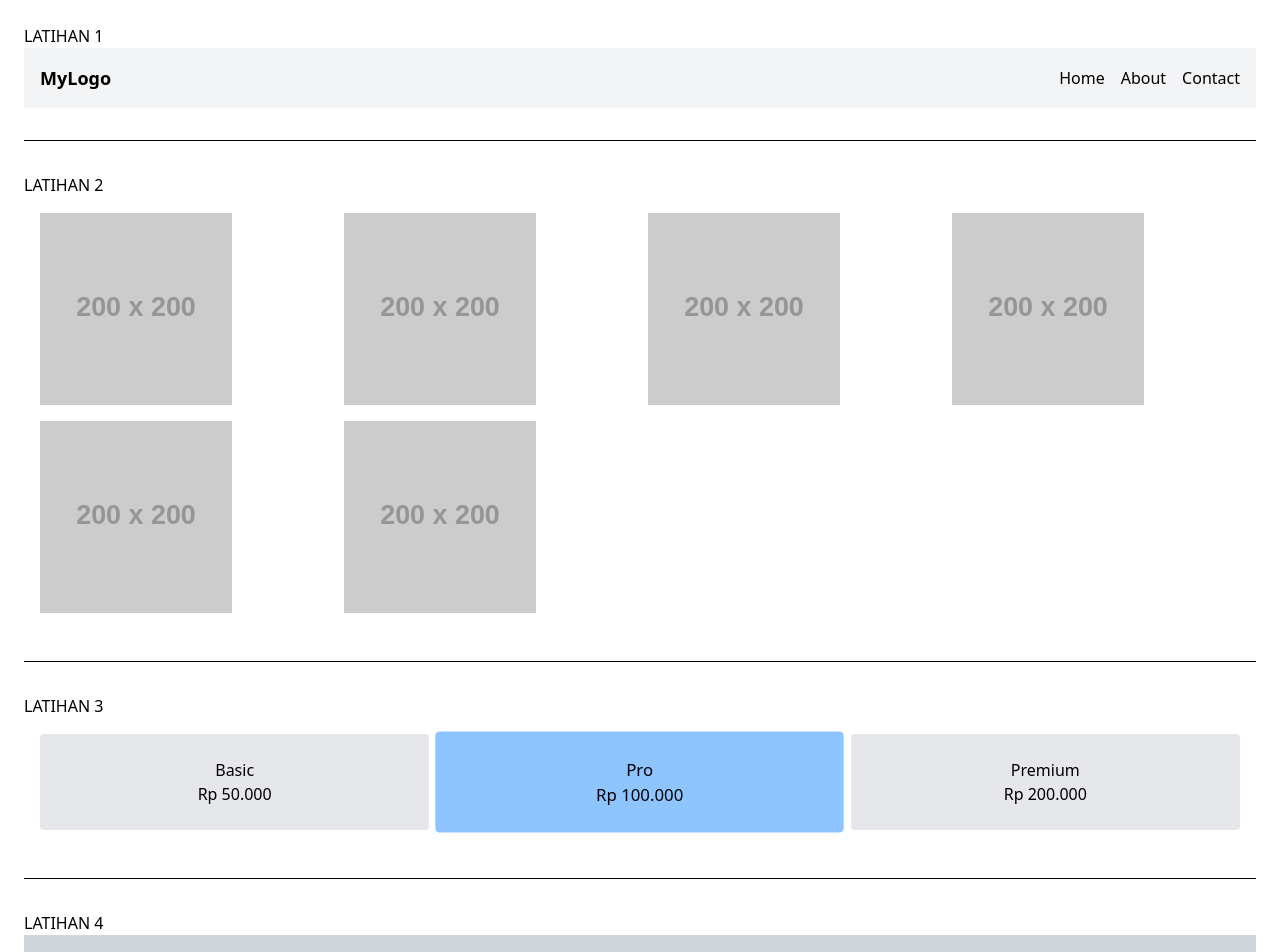
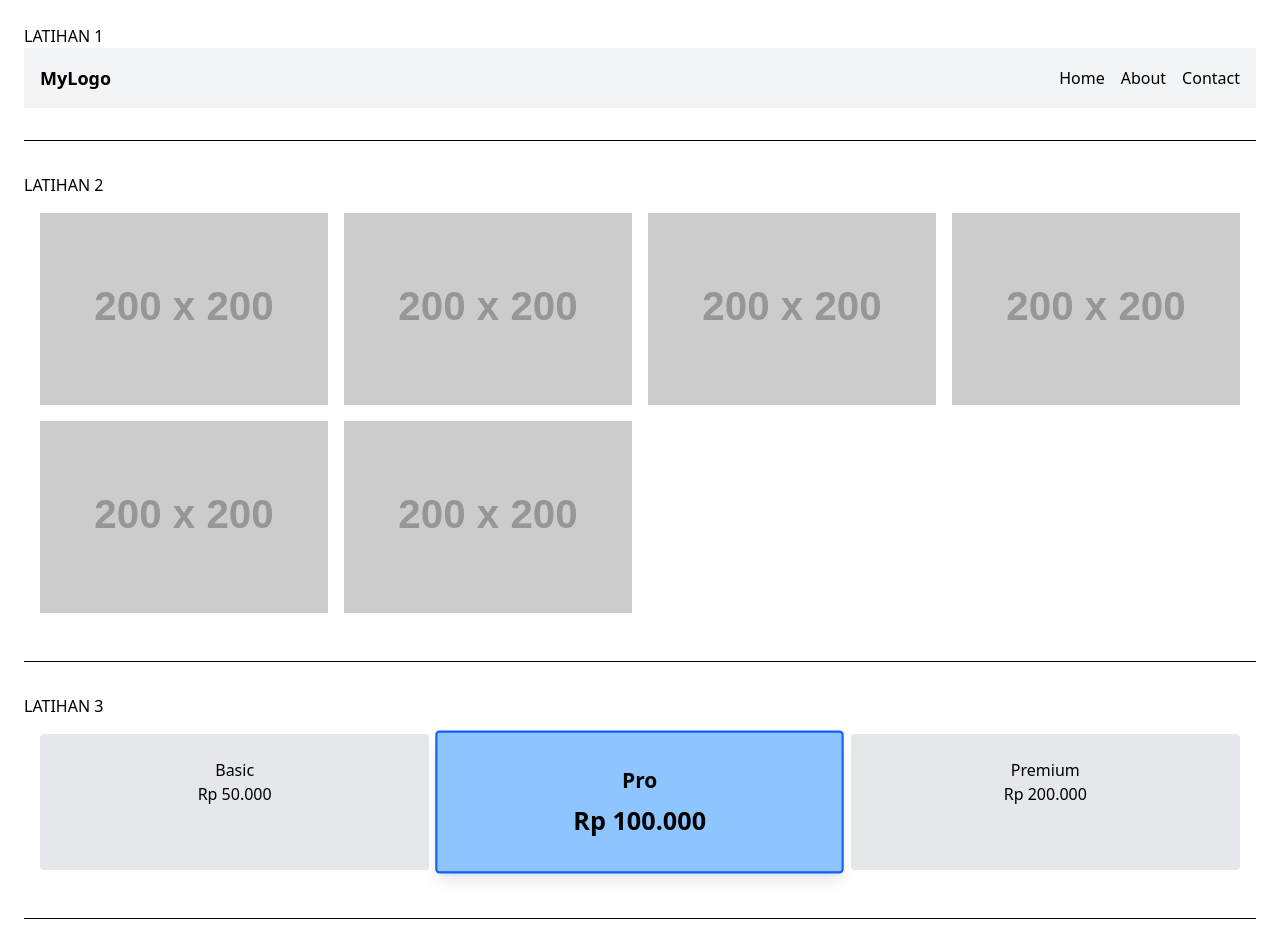
Before and after one commit to DerandaBagas17/admin-ui, a React (Vite) app: page / in a window 1280 px wide. Shown: the top 952 px of the page. Built offline with nearby package versions, Linux system fonts and the light colour scheme.

Commit message:
tugas variant class

```diff
--- a/src/App.jsx
+++ b/src/App.jsx
@@ -32,53 +32,54 @@ function App() {
         <hr />
         {/* LATIHAN 2 - GRID GALERI */}
         LATIHAN 2
-        <div className="p-4 grid grid-cols-2 md:grid-cols-4 gap-4">
+        <div className="p-4 grid grid-cols-2 md:grid-cols-3 lg:grid-cols-4 gap-4">
           <img
             src="https://www.placehold.co/200x200"
             alt="Gambar Galeri"
-            className="h-48 "
+            className="h-48 w-full object-cover"
           />
           <img
             src="https://www.placehold.co/200x200"
             alt="Gambar Galeri"
-            className="h-48"
+            className="h-48 w-full object-cover"
           />
           <img
             src="https://www.placehold.co/200x200"
             alt="Gambar Galeri"
-            className="h-48"
+            className="h-48 w-full object-cover"
           />
           <img
             src="https://www.placehold.co/200x200"
             alt="Gambar Galeri"
-            className="h-48"
+            className="h-48 w-full object-cover"
           />
           <img
             src="https://www.placehold.co/200x200"
             alt="Gambar Galeri"
-            className="h-48"
+            className="h-48 w-full object-cover"
           />
           <img
             src="https://www.placehold.co/200x200"
             alt="Gambar Galeri"
-            className="h-48"
+            className="h-48 w-full object-cover"
           />
         </div>
         <hr />
         {/* LATIHAN 3 - PRICING TABLE */}
         LATIHAN 3
-        <div className="p-4 text-center flex flex-col md:flex-row gap-4">
-          <div className="bg-gray-200 p-6 rounded flex-1">
+        <div className="p-4 text-center grid gap-4 md:grid-cols-3">
+          <div className="bg-gray-200 p-6 rounded">
             Basic
             <br />
             Rp 50.000
           </div>
-          <div className="bg-blue-300 p-6 rounded flex-1 border-blue-600 scale-105">
-            Pro
-            <br />
-            Rp 100.000
+
+          <div className="bg-blue-300 p-8 rounded shadow-lg border-2 border-blue-600 transform scale-105">
+            <h3 className="font-bold text-xl">Pro</h3>
+            <p className="text-2xl font-semibold mt-2">Rp 100.000</p>
           </div>
-          <div className="bg-gray-200 p-6 rounded flex-1">
+
+          <div className="bg-gray-200 p-6 rounded">
             Premium
             <br />
             Rp 200.000
@@ -88,7 +89,7 @@ function App() {
         {/* LATIHAN 4 - DASHBOARD LAYOUT */}
         LATIHAN 4
         <div className="min-h-screen grid gap-4 grid-cols-1 md:grid-cols-12 md:grid-rows-[auto_1fr_auto]">
-      {/* Header */}
+          {/* Header */}
           <header className="bg-gray-300 p-4 md:pt-4 md:pb-50 col-span-full md:col-span-12 md:row-start-1">
             Header
           </header>
```
